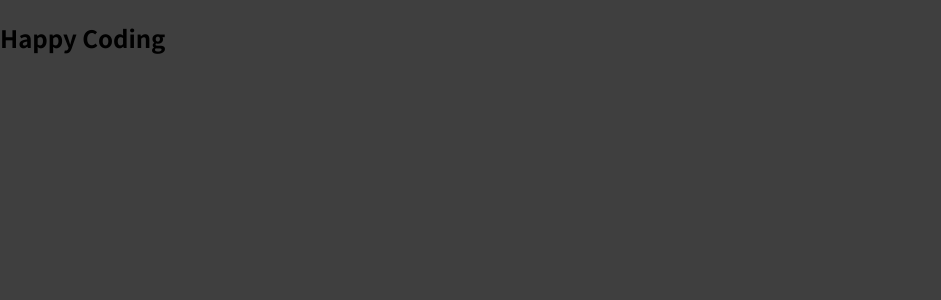
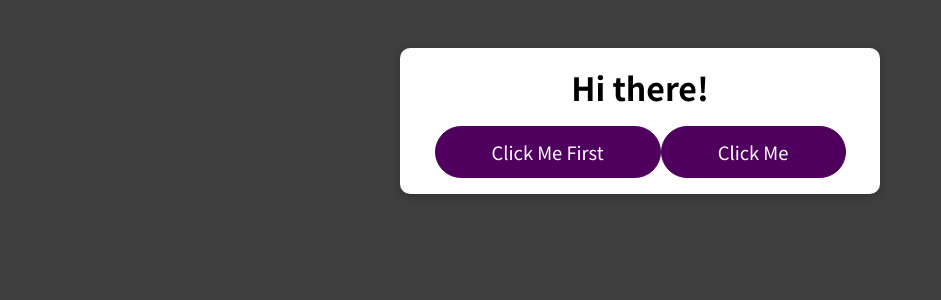
Before and after one commit to akapez/react-guide-updated-module, a React (Create React App) app: page / in a window 1280 px wide. Shown: the top 300 px of the page, without its empty margins (0-941 px from the left). Built offline with nearby package versions, Linux system fonts and the light colour scheme.

Commit message:
chapter completed

```diff
--- /dev/null
+++ b/src/App.css
@@ -0,0 +1,14 @@
+.app {
+  margin: 3rem auto;
+  width: 30rem;
+  padding: 1rem;
+  background: white;
+  box-shadow: 0 2px 8px rgba(0, 0, 0, 0.26);
+  border-radius: 10px;
+  text-align: center;
+}
+
+.app h1 {
+  margin: 0;
+  text-align: center;
+}
--- a/src/App.js
+++ b/src/App.js
@@ -1,8 +1,36 @@
+import React, {useState, useCallback} from 'react';
+import Button from './components/UI/Button';
+import DemoOutput from './components/Demo/DemoOutput';
+import './App.css';
+
 function App() {
+
+  const [showPara, setShowPara] = useState(false);
+  const [allowToggle, setAllowToggle] = useState(false);
+
+
+  console.log('APP RUNNING');
+
+  const toggleParaHandler = useCallback(() => {
+    if(allowToggle){
+      setShowPara((showPara) => !showPara)
+    }
+  },[allowToggle]);
+
+  const alowToggleHandler = () => {
+    setAllowToggle(true)
+  }
+
   return (
-    <div>
-      <h2>Happy Coding</h2>
+
+    <div className="app">
+      <h1>Hi there!</h1>
+      <DemoOutput show={showPara}/>
+      <Button onClick={alowToggleHandler}>Click Me First</Button>
+      <Button onClick={toggleParaHandler}>Click Me</Button>
+
     </div>
+
   );
 }
 
--- /dev/null
+++ b/src/components/Demo/DemoOutput.js
@@ -0,0 +1,11 @@
+import React from 'react';
+import MyParagraph from './MyParagraph';
+
+const DemoOutput = (props) => {
+
+    console.log('DemoOutput')
+
+  return <MyParagraph>{props.show ? 'Hi there' : ''}</MyParagraph>;
+};
+
+export default React.memo(DemoOutput);
--- /dev/null
+++ b/src/components/Demo/MyParagraph.js
@@ -0,0 +1,13 @@
+import React from 'react';
+
+
+const MyParagraph = (props) => {
+
+    console.log('MyParagraph')
+
+    return(
+        <p>{props.children}</p>
+    )
+}
+
+export default MyParagraph;
--- /dev/null
+++ b/src/components/UI/Button.js
@@ -0,0 +1,21 @@
+import React from 'react';
+
+import classes from './Button.module.css';
+
+const Button = (props) => {
+
+  console.log('Button')
+
+  return (
+    <button
+      type={props.type || 'button'}
+      className={`${classes.button} ${props.className}`}
+      onClick={props.onClick}
+      disabled={props.disabled}
+    >
+      {props.children}
+    </button>
+  );
+};
+
+export default React.memo(Button);
--- /dev/null
+++ b/src/components/UI/Button.module.css
@@ -0,0 +1,30 @@
+.button {
+  font: inherit;
+  border: 1px solid #4f005f;
+  background: #4f005f;
+  color: white;
+  padding: 0.75rem 3.5rem;
+  cursor: pointer;
+  font-size: 1.15rem;
+  border-radius: 30px;
+}
+
+.button:hover,
+.button:active {
+  background: #741188;
+  border-color: #741188;
+}
+
+.button:focus {
+  outline: none;
+}
+
+button:disabled,
+button:focus:disabled,
+button:hover:disabled,
+button:active:disabled {
+  background: #ccc;
+  border-color: #ccc;
+  color: #666666;
+  cursor: not-allowed;
+}
```
